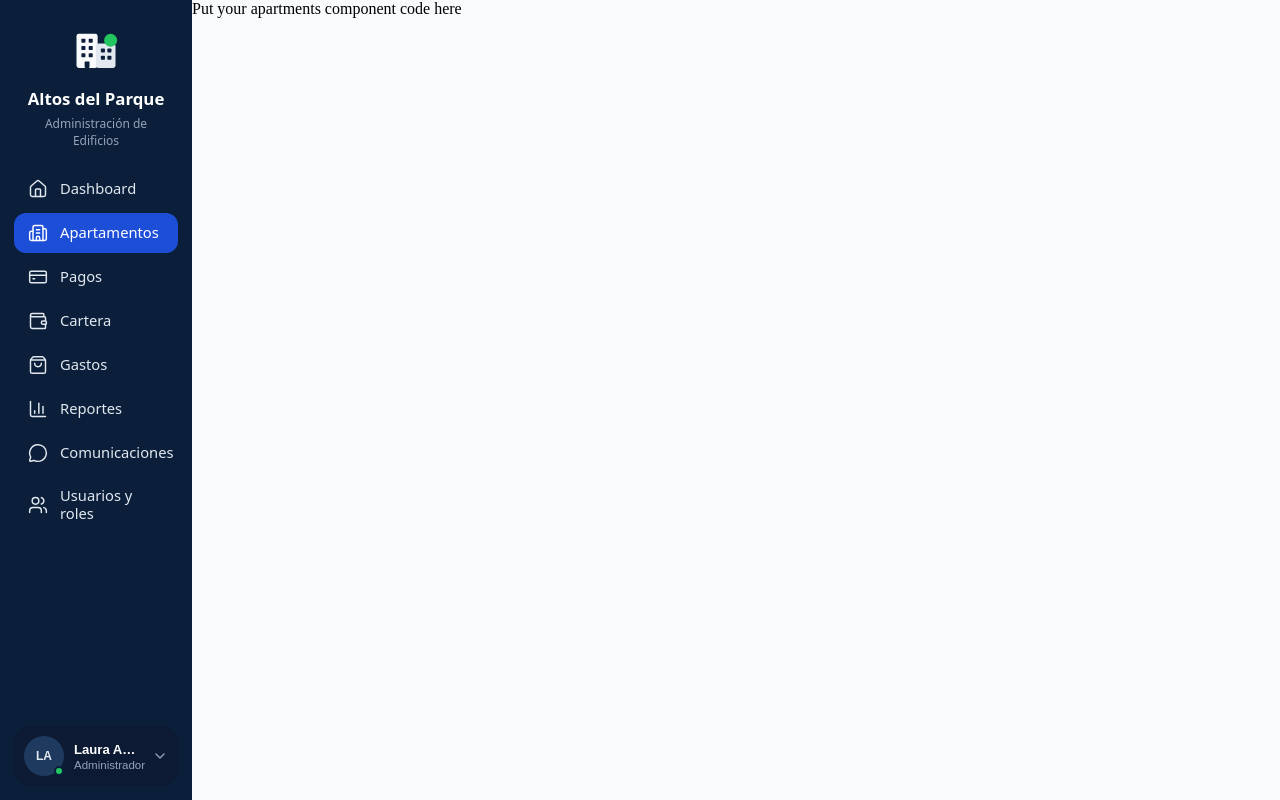
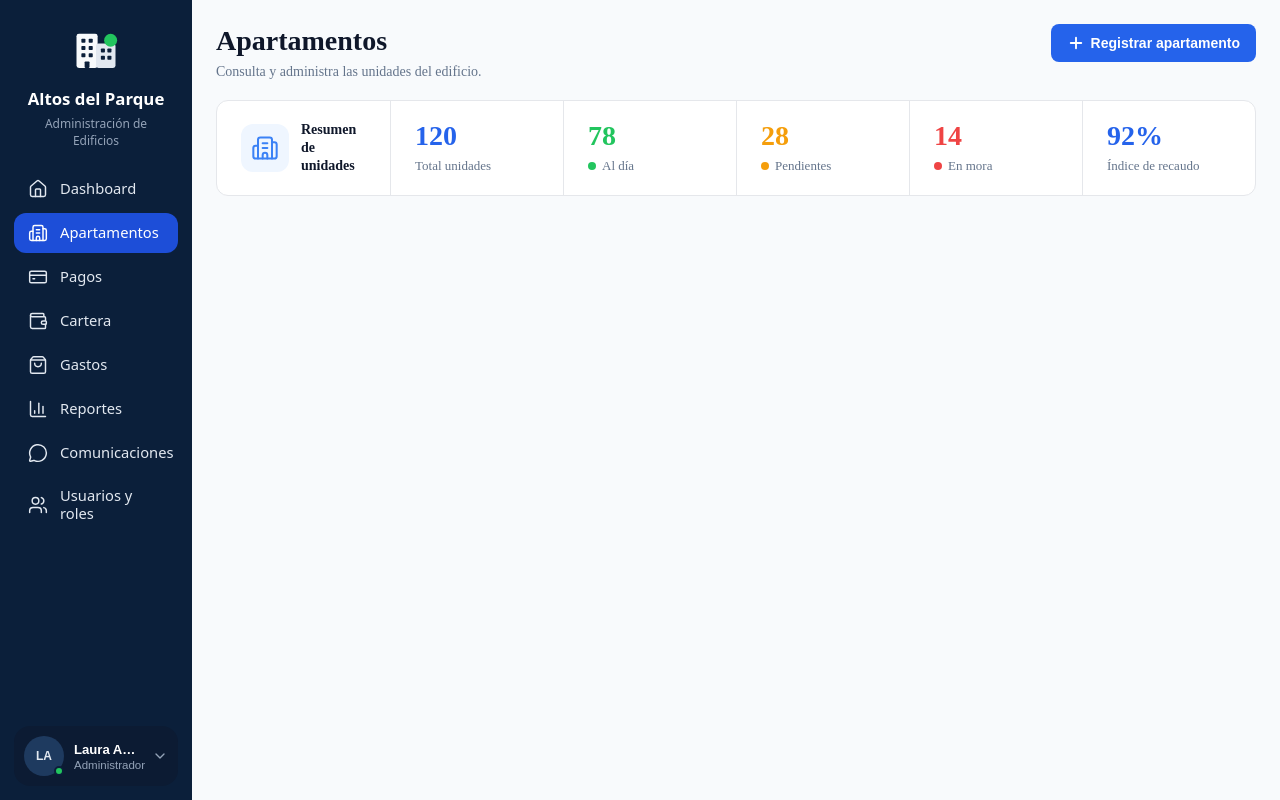
Before and after one commit to StartupName/admin-software, a React (Vite) app: page /apartments in a window 1280 px wide. Built offline with nearby package versions, Linux system fonts and the light colour scheme.

Commit message:
feat(component-summary): implement apartments summary with values props
- Add the summary header, register button, and stats card from the apartments prototype.
- Receive statistic values through a values array prop; log Register on button click.

```diff
--- a/src/modules/apartments/Apartments.jsx
+++ b/src/modules/apartments/Apartments.jsx
@@ -1,9 +1,10 @@
 import './Apartments.css';
+import SummaryComponent from './components/SummaryComponent/SummaryComponent';
 
 function Apartments() {
   return (
     <>
-        Put your apartments component code here
+      <SummaryComponent values={[120, 78, 28, 14, 92]} />
     </>
   );
 }
--- a/src/modules/apartments/components/SummaryComponent/SummaryComponent.css
+++ b/src/modules/apartments/components/SummaryComponent/SummaryComponent.css
@@ -1 +1,172 @@
-/*Write your code here*/
+.apartments-summary {
+  display: flex;
+  flex-direction: column;
+  gap: 20px;
+  width: 100%;
+  box-sizing: border-box;
+  padding: 24px 24px 0;
+}
+
+.apartments-summary__header {
+  display: flex;
+  align-items: flex-start;
+  justify-content: space-between;
+  flex-wrap: wrap;
+  gap: 16px;
+}
+
+.apartments-summary__title {
+  margin: 0;
+  color: #0f172a;
+  font-size: 28px;
+  font-weight: 700;
+  line-height: 1.2;
+}
+
+.apartments-summary__subtitle {
+  margin: 6px 0 0;
+  color: #64748b;
+  font-size: 14px;
+}
+
+.apartments-summary__register {
+  display: inline-flex;
+  align-items: center;
+  gap: 6px;
+  margin-left: auto;
+  padding: 10px 16px;
+  border: none;
+  border-radius: 8px;
+  background: #2563eb;
+  color: #fff;
+  font-size: 14px;
+  font-weight: 600;
+  cursor: pointer;
+}
+
+.apartments-summary__register:hover {
+  background: #1d4ed8;
+}
+
+.apartments-summary__register:active {
+  background: #1e40af;
+}
+
+.apartments-summary__card {
+  display: flex;
+  align-items: stretch;
+  flex-wrap: wrap;
+  width: 100%;
+  box-sizing: border-box;
+  background: #fff;
+  border: 1px solid #e5e7eb;
+  border-radius: 12px;
+  overflow: hidden;
+}
+
+.apartments-summary__lead,
+.apartments-summary__stat {
+  display: flex;
+  flex: 1 1 140px;
+  flex-direction: column;
+  justify-content: center;
+  gap: 6px;
+  min-width: 120px;
+  padding: 20px 24px;
+}
+
+.apartments-summary__lead {
+  flex-direction: row;
+  align-items: center;
+  gap: 12px;
+}
+
+.apartments-summary__stat + .apartments-summary__stat,
+.apartments-summary__lead + .apartments-summary__stat {
+  border-left: 1px solid #e5e7eb;
+}
+
+.apartments-summary__icon {
+  display: inline-flex;
+  align-items: center;
+  justify-content: center;
+  width: 48px;
+  height: 48px;
+  flex-shrink: 0;
+  border-radius: 12px;
+  background: #eff6ff;
+  color: #3b82f6;
+}
+
+.apartments-summary__lead-text {
+  color: #0f172a;
+  font-size: 14px;
+  font-weight: 600;
+  line-height: 1.3;
+  max-width: 7.5rem;
+}
+
+.apartments-summary__value {
+  font-size: 28px;
+  font-weight: 700;
+  line-height: 1.1;
+}
+
+.apartments-summary__value--blue {
+  color: #2563eb;
+}
+
+.apartments-summary__value--green {
+  color: #22c55e;
+}
+
+.apartments-summary__value--amber {
+  color: #f59e0b;
+}
+
+.apartments-summary__value--red {
+  color: #ef4444;
+}
+
+.apartments-summary__label {
+  display: inline-flex;
+  align-items: center;
+  gap: 6px;
+  color: #64748b;
+  font-size: 13px;
+}
+
+.apartments-summary__dot {
+  width: 8px;
+  height: 8px;
+  border-radius: 50%;
+  flex-shrink: 0;
+}
+
+.apartments-summary__dot--green {
+  background: #22c55e;
+}
+
+.apartments-summary__dot--amber {
+  background: #f59e0b;
+}
+
+.apartments-summary__dot--red {
+  background: #ef4444;
+}
+
+@media (max-width: 900px) {
+  .apartments-summary__stat + .apartments-summary__stat,
+  .apartments-summary__lead + .apartments-summary__stat {
+    border-left: none;
+  }
+
+  .apartments-summary__lead,
+  .apartments-summary__stat {
+    border-top: 1px solid #e5e7eb;
+  }
+
+  .apartments-summary__lead {
+    border-top: none;
+  }
+}
--- a/src/modules/apartments/components/SummaryComponent/SummaryComponent.jsx
+++ b/src/modules/apartments/components/SummaryComponent/SummaryComponent.jsx
@@ -1 +1,72 @@
-/*Write your code here*/
+import { Building2, Plus } from 'lucide-react'
+import './SummaryComponent.css'
+
+export default function SummaryComponent({ values = [] }) {
+  const [total, onTime, pending, overdue, collection] = values
+
+  return (
+    <section className="apartments-summary">
+      <header className="apartments-summary__header">
+        <div>
+          <h1 className="apartments-summary__title">Apartamentos</h1>
+          <p className="apartments-summary__subtitle">
+            Consulta y administra las unidades del edificio.
+          </p>
+        </div>
+        <button
+          type="button"
+          className="apartments-summary__register"
+          onClick={() => console.log('Register')}
+        >
+          <Plus size={18} strokeWidth={2.5} />
+          Registrar apartamento
+        </button>
+      </header>
+
+      <div className="apartments-summary__card">
+        <div className="apartments-summary__lead">
+          <div className="apartments-summary__icon">
+            <Building2 size={28} strokeWidth={1.75} />
+          </div>
+          <span className="apartments-summary__lead-text">Resumen de unidades</span>
+        </div>
+
+        <div className="apartments-summary__stat">
+          <span className="apartments-summary__value apartments-summary__value--blue">{total}</span>
+          <span className="apartments-summary__label">Total unidades</span>
+        </div>
+
+        <div className="apartments-summary__stat">
+          <span className="apartments-summary__value apartments-summary__value--green">{onTime}</span>
+          <span className="apartments-summary__label">
+            <span className="apartments-summary__dot apartments-summary__dot--green" />
+            Al día
+          </span>
+        </div>
+
+        <div className="apartments-summary__stat">
+          <span className="apartments-summary__value apartments-summary__value--amber">{pending}</span>
+          <span className="apartments-summary__label">
+            <span className="apartments-summary__dot apartments-summary__dot--amber" />
+            Pendientes
+          </span>
+        </div>
+
+        <div className="apartments-summary__stat">
+          <span className="apartments-summary__value apartments-summary__value--red">{overdue}</span>
+          <span className="apartments-summary__label">
+            <span className="apartments-summary__dot apartments-summary__dot--red" />
+            En mora
+          </span>
+        </div>
+
+        <div className="apartments-summary__stat">
+          <span className="apartments-summary__value apartments-summary__value--blue">
+            {collection != null && collection !== '' ? `${collection}%` : ''}
+          </span>
+          <span className="apartments-summary__label">Índice de recaudo</span>
+        </div>
+      </div>
+    </section>
+  )
+}
```
